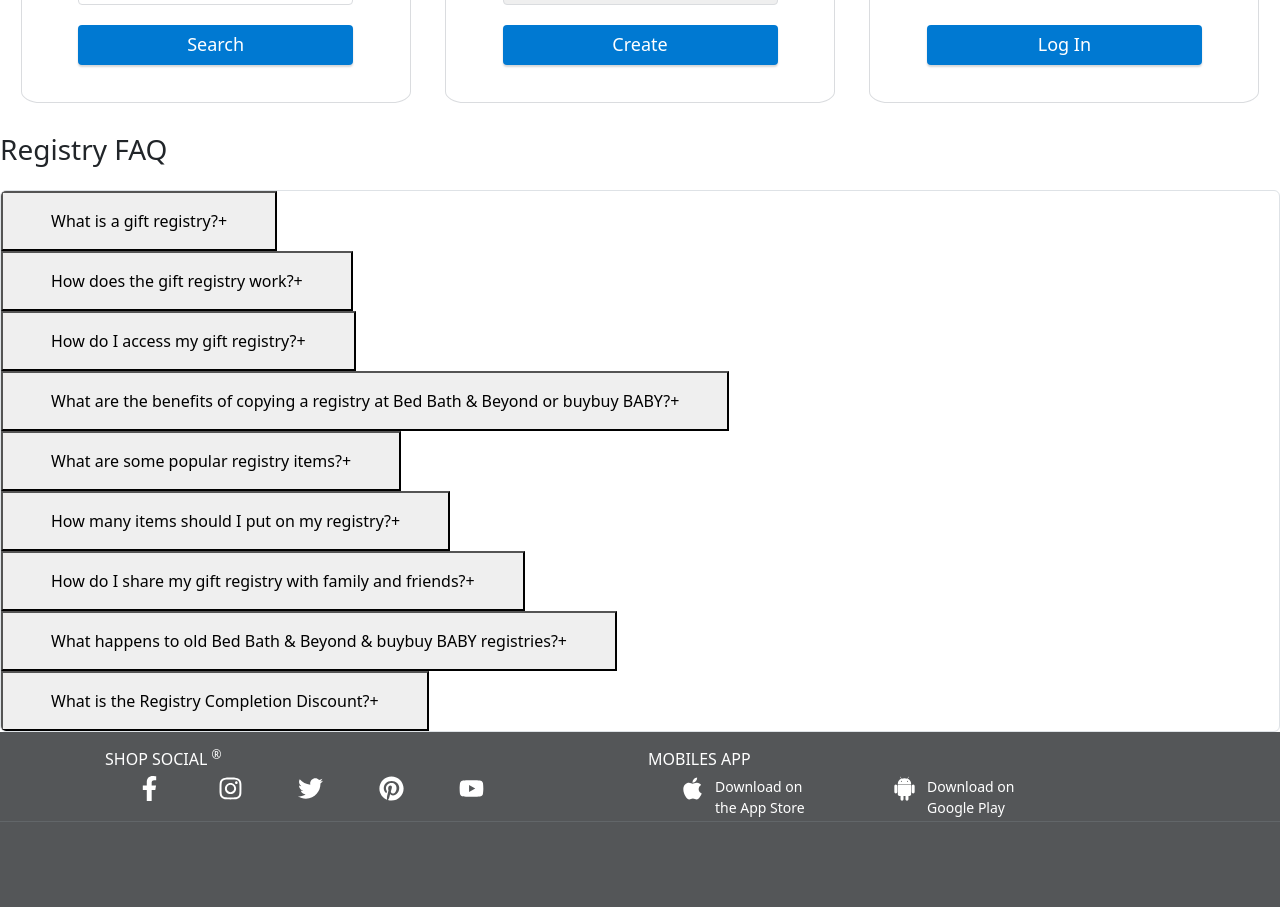
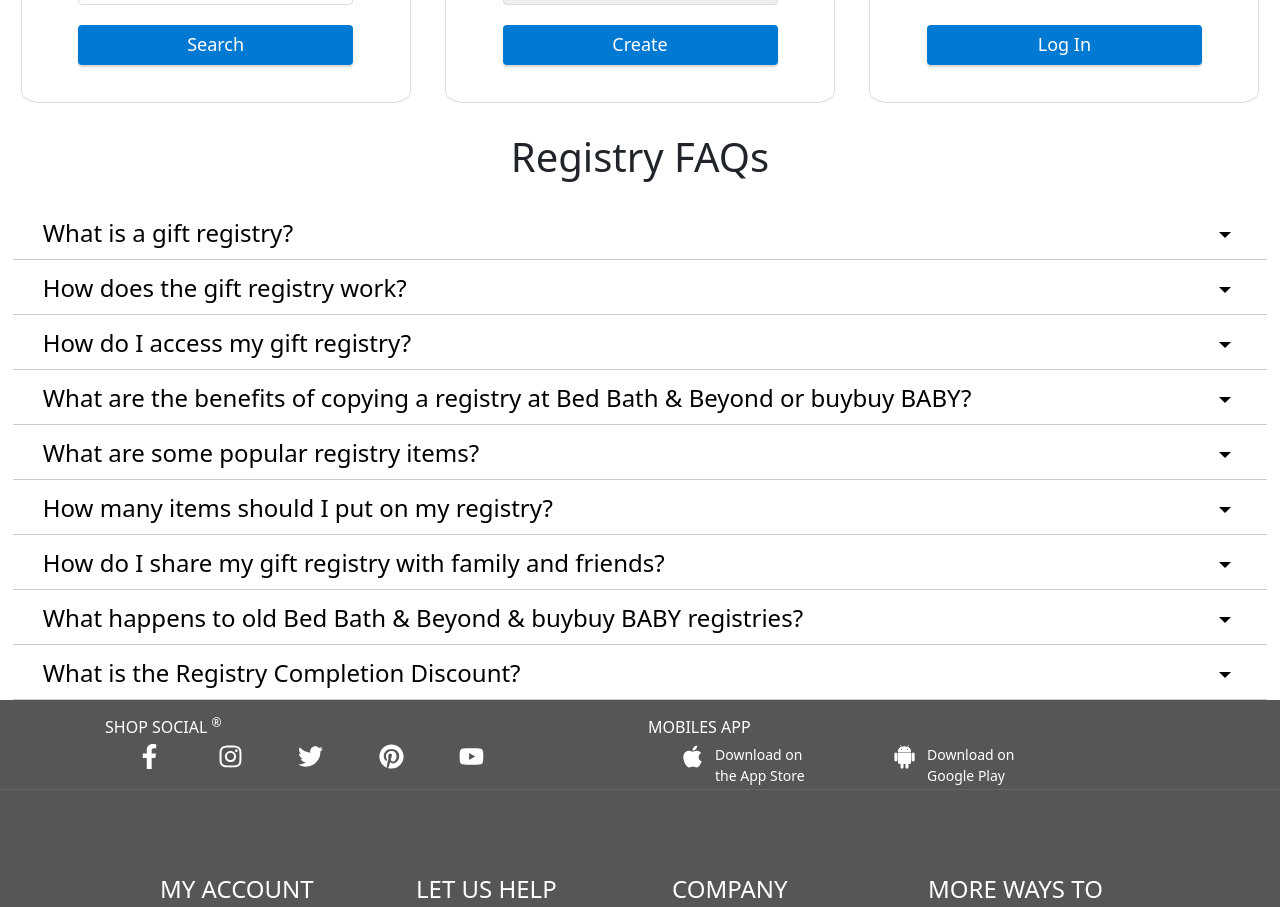
Before and after one commit to sarvangi2609/burntmarshmallow, a React (Vite) app: page /registry in a window 1280 px wide. Shown: the part 880-1787 px from the top of the page. Built offline with nearby package versions, Linux system fonts and the light colour scheme.

Commit message:
Registry page style Created

```diff
--- a/src/Pages/RegistryPages.jsx
+++ b/src/Pages/RegistryPages.jsx
@@ -3,6 +3,9 @@
 
 import React, { useState } from "react";
 import { Link } from "react-router-dom";
+import { IoMdArrowDropdown } from "react-icons/io";
+import { IoMdArrowDropup } from "react-icons/io";
+
 
 const NAV_LINKS = [
   "Gift Registry",
@@ -130,19 +133,19 @@
   return (
     <section className="bg-white py-8">
       <div className="max-w-3xl mx-auto">
-        <h3 className="text-lg font-semibold mb-4">Registry FAQ</h3>
-        <div className="divide-y divide-gray-200 border border-gray-100 rounded overflow-hidden">
+        <h1 className="text-lg font-semibold mb-4 text-center">Registry FAQs</h1>
+        <div className="faqs">
           {FAQS.map((faq, i) => (
             <div key={i}>
               <button
-                className="w-full text-left px-5 py-3 focus:outline-none hover:bg-gray-100 flex justify-between items-center"
+                className="faq-box"
                 onClick={() => setActive(active === i ? null : i)}
               >
                 <span className="font-medium text-gray-800">{faq.q}</span>
-                <span>{active === i ? "−" : "+"}</span>
+                <span>{active === i ? <IoMdArrowDropup /> : <IoMdArrowDropdown />}</span>
               </button>
               {active === i && (
-                <div className="px-6 pb-4 text-gray-600 text-sm bg-gray-50">{faq.a}</div>
+                <div className="px-6 pb-4 text-gray-600 text-sm bg-gray-50 faq-ans">{faq.a}</div>
               )}
             </div>
           ))}
--- a/src/Pages/page.css
+++ b/src/Pages/page.css
@@ -785,3 +785,27 @@
   border: none;
   box-shadow: 0 2px 2px 0 rgba(47,51,55,.2);
 }
+
+
+.faq-box{
+  width: 98%;
+  margin: auto;
+  height: 55px;
+  border: none;
+  background-color: white;
+  border-bottom: 1px solid #ccc;
+  text-align: start;
+  padding: 10px 30px;
+  font-size: 24px;
+  display: flex;
+  justify-content: space-between;
+}
+
+.faq-ans{
+  width: 98%;
+  margin: auto;
+  height: 55px;
+  border: none;
+  text-align: start;
+  padding-left: 30px;
+}
```
